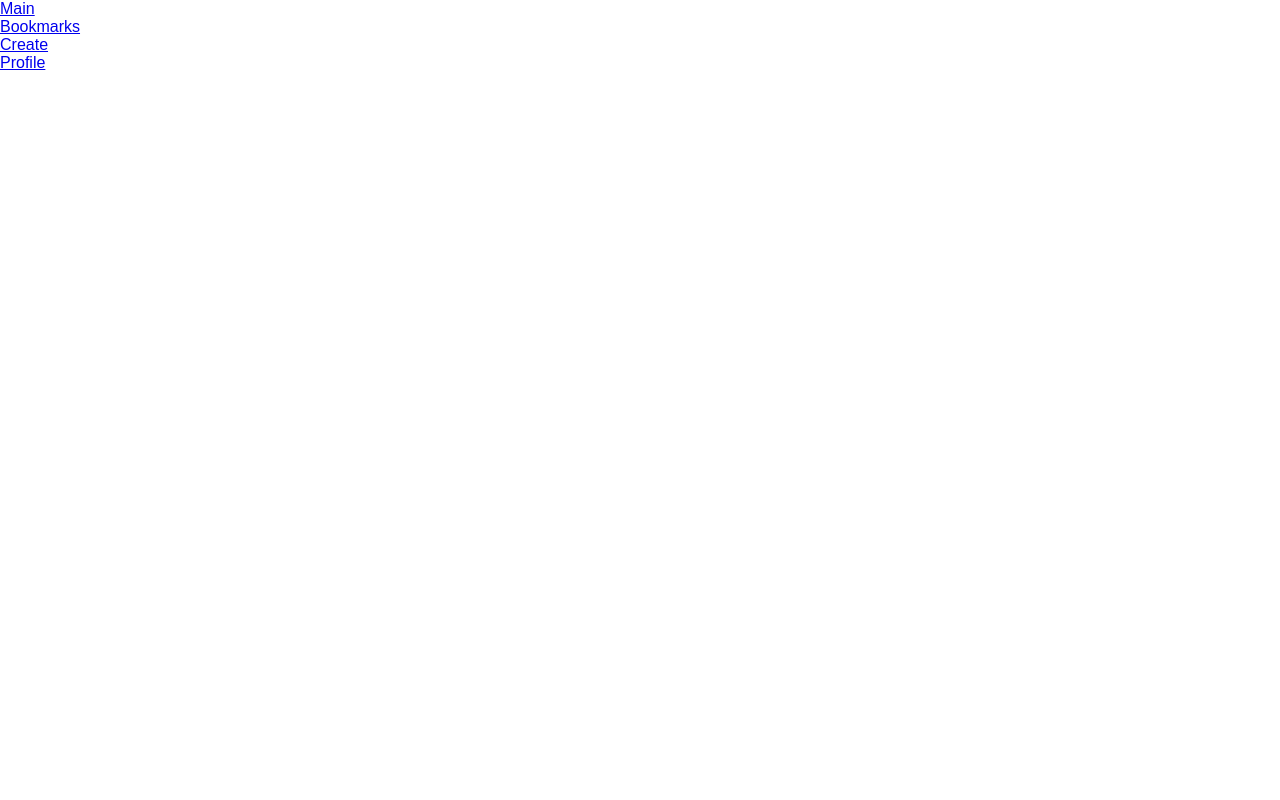
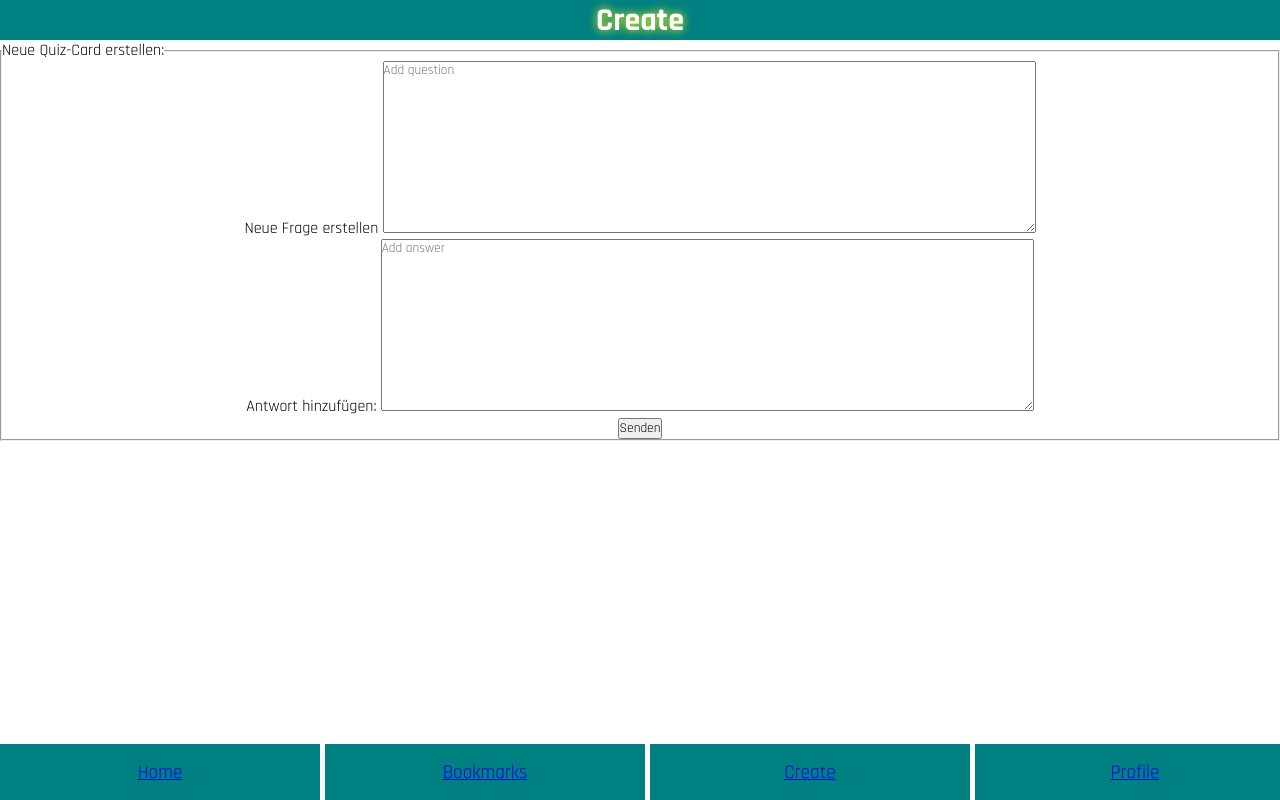
Before and after one commit to JoaLehma/Personal-Quiz-App, a plain HTML site: page creacte.html in a window 1280 px wide. Drawn offline with Linux system fonts and the light colour scheme.

Commit message:
Add Create Page

```diff
--- a/creacte.html
+++ b/creacte.html
@@ -4,20 +4,63 @@
     <meta charset="UTF-8" />
     <meta http-equiv="X-UA-Compatible" content="IE=edge" />
     <meta name="viewport" content="width=device-width, initial-scale=1.0" />
+    <link rel="preconnect" href="https://fonts.googleapis.com" />
+    <link rel="preconnect" href="https://fonts.gstatic.com" crossorigin />
+    <link
+      href="https://fonts.googleapis.com/css2?family=Rajdhani:wght@300;400;500;600;700&display=swap"
+      rel="stylesheet"
+    />
     <title>Personal-Quiz-App</title>
     <link rel="stylesheet" href="/styles.css" />
   </head>
 
   <body>
-    <footer>
-      <nav>
-        <ul>
-          <li><a href="/index.html">Main</a></li>
-          <li><a href="/bookmarks.html">Bookmarks</a></li>
-          <li><a href="/creacte.html">Create</a></li>
-          <li><a href="/profile.html">Profile</a></li>
+    <header>
+      <article class="header-area">
+        <h1>Create</h1>
+      </article>
+    </header>
+    <main>
+      <form id="create_quizcard">
+        <fieldset>
+          <legend>Neue Quiz-Card erstellen:</legend>
+          <label for="question"
+            >Neue Frage erstellen
+            <textarea
+              placeholder="Add question"
+              name="question"
+              id="question"
+              cols="100"
+              rows="10"
+            ></textarea>
+          </label>
+          <label for="answer"
+            >Antwort hinzufügen:
+            <textarea
+              placeholder="Add answer"
+              name="answer"
+              id="answer"
+              cols="100"
+              rows="10"
+            ></textarea>
+          </label>
+          <label for="Senden">
+            <input id="Senden" type="submit" name="senden" value="Senden" />
+          </label>
+        </fieldset>
+      </form>
+    </main>
+    <nav>
+      <article class="nav-area">
+        <ul class="nav__list">
+          <li class="nav__list__item"><a href="/index.html">Home</a></li>
+          <li class="nav__list__item">
+            <a href="/bookmarks.html">Bookmarks</a>
+          </li>
+          <li class="nav__list__item"><a href="/creacte.html">Create</a></li>
+          <li class="nav__list__item"><a href="/profile.html">Profile</a></li>
         </ul>
-      </nav>
-    </footer>
+      </article>
+    </nav>
   </body>
 </html>
--- /dev/null
+++ b/css/creacte.css
@@ -0,0 +1,5 @@
+fieldset {
+  display: flex;
+  flex-direction: column;
+  align-items: center;
+}
--- a/styles.css
+++ b/styles.css
@@ -3,3 +3,4 @@
 @import url(./css/main.css);
 @import url(./css/nav.css);
 @import url(./css/question-card.css);
+@import url(./css/creacte.css);
```
